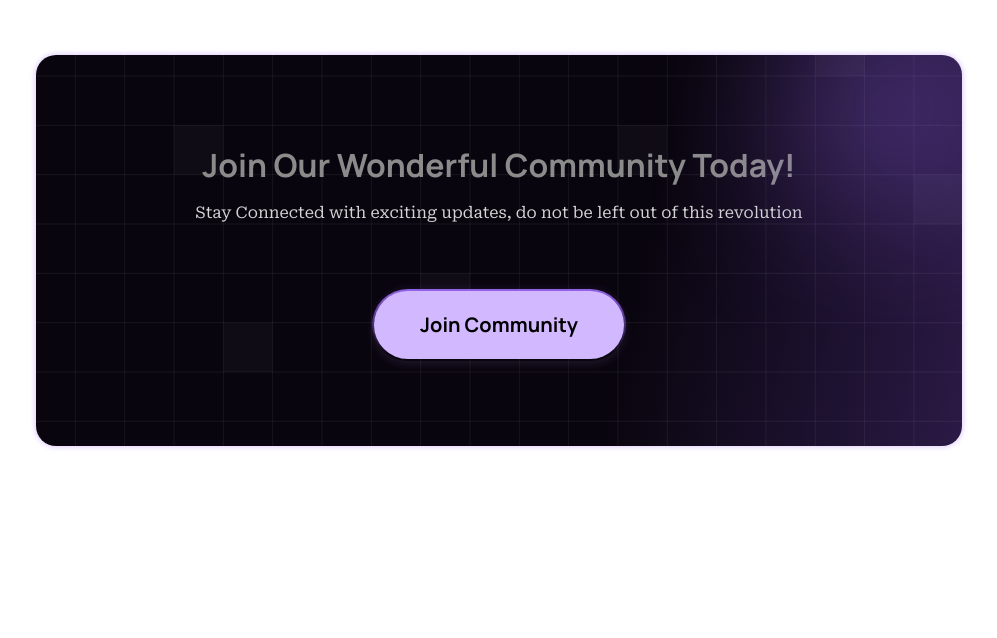
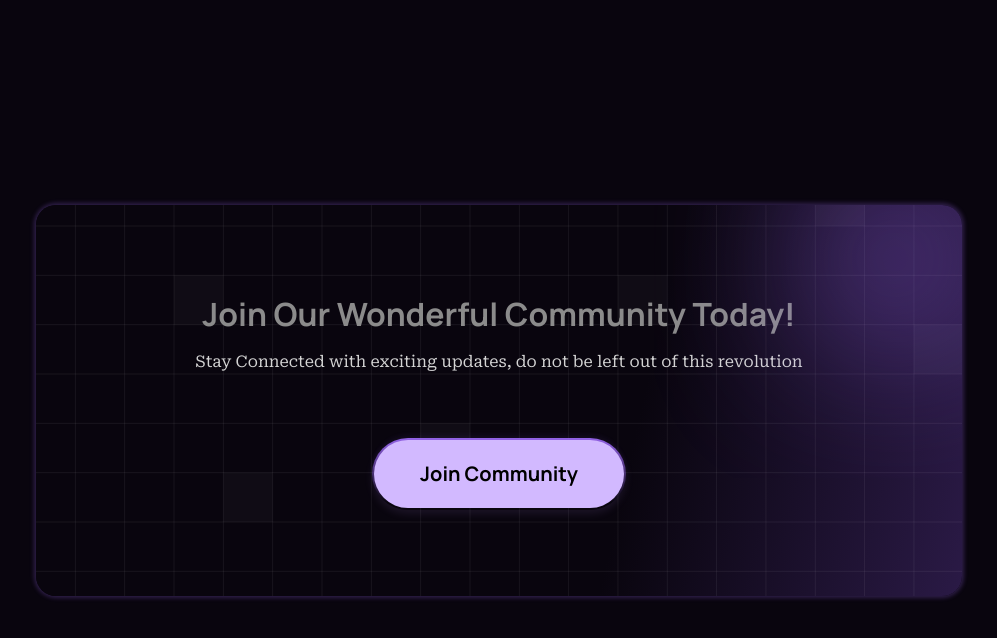
Before and after one commit to stephanniegb/ZeroXBridge_Frontend, a Next.js app: page /community in a window 1280 px wide. Shown: the top 638 px of the page, without its empty margins (141-1138 px from the left). Built offline with nearby package versions, Linux system fonts and the light colour scheme.

Commit message:
feat: add main background on communities page

```diff
--- a/app/community/page.tsx
+++ b/app/community/page.tsx
@@ -3,7 +3,11 @@
 import JoinCommunity from "@/app/components/join-community";
 
 const CommunityPage = () => {
-  return <JoinCommunity />;
+  return (
+    <section className="grid place-items-center h-screen bg-main-bg bg-cover">
+      <JoinCommunity />
+    </section>
+  );
 };
 
 export default CommunityPage;
```
